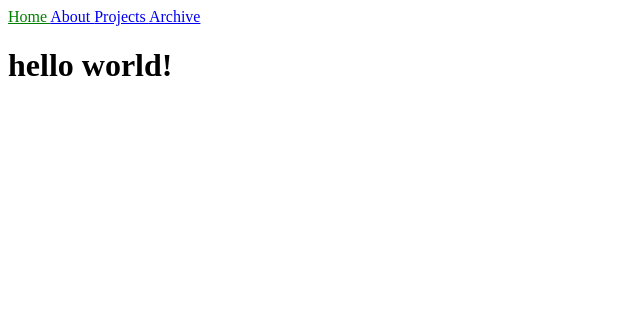
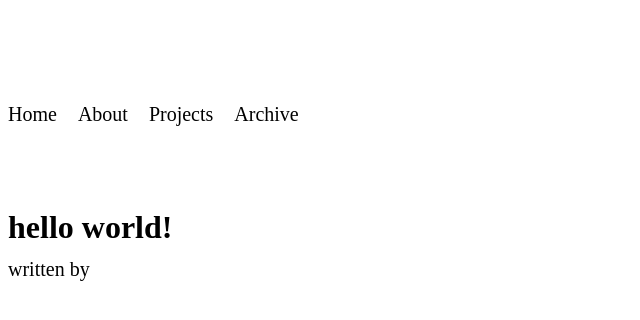
Before and after one commit to SpawnageLoong/rlcj.net, a Jekyll site: the page built from index.html, in a window 1280 px wide. Shown: the top 320 px of the page, without its empty margins (0-640 px from the left). Built offline with Jekyll 4.4.1, drawn with Linux system fonts in a browser that asks for light colours.

Commit message:
Begin copying scss from dactl

```diff
--- /dev/null
+++ b/_includes/footer.html
@@ -0,0 +1,4 @@
+<footer>
+    <span>{{ site.blog.description }}</span>
+    <span>written by {{ site.author.fullname }}</span>
+</footer>
--- /dev/null
+++ b/_includes/header.html
@@ -0,0 +1,62 @@
+<header>
+    <div class="menu">
+      <div class="logo">
+
+        <a href="{{ '/' | prepend: site.baseurl }}">{{ site.blog.title }}</a>
+        <object type="image/svg+xml" data="{{ site.blog.logo_path | relative_url }}" class="logosvg">Your browser does not support svg images</object>
+      </div>
+
+        {% include navigation.html %}
+    </div>
+    <div class="social">
+      <ul>
+        {% if site.author.youtube %}
+        <li>
+            <a href="https://youtube.com/{{ site.author.youtube }}" target="_blank" class="smaller">
+              <span class="icon-youtube"></span>
+            </a>
+        </li>
+        {% endif %}
+        {% if site.author.stackoverflow %}
+        <li>
+            <a href="https://stackoverflow.com/{{ site.author.stackoverflow }}" target="_blank" class="smaller">
+              <span class="icon-stackoverflow"></span>
+            </a>
+        </li>
+        {% endif %}
+        {% if site.author.twitter %}
+        <li>
+            <a href="https://twitter.com/{{ site.author.twitter }}" target="_blank" class="smaller">
+              <span class="icon-twitter"></span>
+            </a>
+        </li>
+        {% endif %}
+        {% if site.author.github %}
+        <li>
+            <a href="https://github.com/{{ site.author.github }}" target="_blank" class="smaller">
+              <span class="icon-github"></span>
+            </a>
+        </li>
+        {% endif %}
+        {% if site.author.mail %}
+        <li>
+            <a href="mailto:{{ site.author.mail }}" target="_blank">
+              <span class="icon-mail_outline"></span>
+            </a>
+        </li>
+        {% endif %}
+        {% if site.author.rss == true %}
+        <li>
+            <a href="{{ '/feed.xml' | prepend: site.baseurl }}" target="_blank">
+                <span class="icon-rss_feed"></span>
+            </a>
+        </li>
+        {% endif %}
+        <li>
+            <a href="#" onclick="switchTheme()" title="Switch theme?">
+              <span class="icon-invert_colors" id="theme-switcher"></span>
+            </a>
+        </li>
+      </ul>
+    </div>
+</header>
--- a/_includes/navigation.html
+++ b/_includes/navigation.html
@@ -1,7 +1,9 @@
-<nav>
+<nav class="menu">
+  <ul>
     {% for item in site.data.navigation %}
-    <a href="{{ site.baseurl }}{{ item.link }}" {% if page.url == item.link %}class="current"{% endif %}>
+    <li><a href="{{ site.baseurl }}{{ item.link }}" {% if page.url == item.link %}class="current"{% endif %}>
       {{ item.name }}
-    </a>
+    </a></li>
   {% endfor %}
-  </nav>
+  </ul>
+</nav>
--- a/_layouts/default.html
+++ b/_layouts/default.html
@@ -1,14 +1,18 @@
+---
+---
 <!doctype html>
-<html>
+<html lang="en">
   <head>
     <meta charset="utf-8">
     <title>{{ page.title }}</title>
-    <link rel="stylesheet" href="/assets/css/styles.css">
+    <link rel="stylesheet" href="{{ site.baseurl }}/assets/css/styles.css">
     {% feed_meta %}
     {% seo %}
   </head>
+
   <body>
-    {% include navigation.html %}
+    {% include header.html %}
     {{ content }}
+    {% include footer.html %}
   </body>
 </html>
--- /dev/null
+++ b/_sass/_header.scss
@@ -0,0 +1,93 @@
+// Header
+//-------------------------------
+
+header {
+    overflow: hidden;
+    margin-bottom: 5rem;
+}
+
+.logo {
+    font-size: 3.5rem;
+    font-weight: $base-font-weight-bold;
+    color: var(--link-color);
+
+    .logosvg {
+    	  height: 2.7rem;
+        -webkit-filter: var(--invert-logo-color);
+    }
+}
+
+.menu {
+    float: left;
+
+	  ul {
+	    list-style-type: none;
+	    margin-bottom: 0rem;
+	    padding: 0rem;
+	  }
+	  li {
+	    display: inline-block;
+	    margin-right: 1rem;
+	      &:last-child {
+	        margin-right: 0px;
+	      }
+        a {
+          color: var(--text-color-light);
+    	    font-size: $base-font-size;
+    	    font-weight: $base-font-weight;
+    	    display: block;
+          height: 2rem; // reset
+          .smaller {
+            font-size: 0.85em;
+          }
+        }
+	  }
+}
+
+// Social icons
+.social {
+    float: right;
+    margin-top: 1.75rem;
+    ul {
+      list-style-type: none;
+      margin: 0;
+      padding: 0;
+    }
+    li {
+      display: inline-block;
+    }
+    li a {
+      display: block;
+      color: var(--text-color-light);
+      text-align: center;
+      font-size: 1.5rem;
+      width: 2.5rem;
+
+      // ugly fix needed for theme switcher icon
+    	&:focus {
+    	  border: none;
+        &:focus:hover {
+          border-bottom: 0.15em solid;
+        }
+  	  }
+  }
+}
+
+@media (max-width: 48rem) {
+    header {
+        margin-bottom: 2rem;
+    }
+    .menu,
+    .social {
+        @include centered-block();
+    }
+    // fake it till you make it
+    .logo {
+      margin-top: 5rem;
+      .logosvg {
+        display: block;
+        margin: -9rem auto 5rem auto;
+        height: 3rem;
+      }
+    }
+}
--- /dev/null
+++ b/_sass/_mixins.scss
@@ -0,0 +1,41 @@
+// Mixins
+//-------------------------------
+
+@mixin centered-block() {
+    display: block;
+    text-align: center;
+    width: 100%;
+    padding: 0px;
+}
+
+@mixin figure2() {
+  margin-left: -1rem;
+  margin-right: -1rem;
+  background-color: var(--code-bg-color);
+}
+
+// Underline slide borders from left/right and back
+// FROM left or right
+@mixin border-slide($direction) {
+  position: relative;
+  border-bottom: 0;
+
+  &:hover, &:focus {
+    border-bottom: 0;
+  }
+
+  &:after {
+    color: inherit;
+    content: '';
+    position: absolute;
+    bottom: -0.15em;
+    #{$direction}: 0;
+    width: 0%;
+    border-bottom: 0.15em solid;
+    transition: width 0.25s ease-in-out;
+  }
+
+  &:hover:after {
+    width: 100%;
+  }
+}
--- /dev/null
+++ b/_sass/_variables.scss
@@ -0,0 +1,22 @@
+// Variables
+//-------------------------------
+
+$sans-serif: -apple-system, BlinkMacSystemFont, San Francisco Text, Helvetica, Arial, "Helvetica Neue", Roboto, "Segoe UI", sans-serif;
+$serif: Menlo, Monaco, Courier, monospace, serif;
+// $base-font-family: $sans-serif;
+$base-font-weight: 400;
+$base-font-weight-bold: 700;
+
+$base-font-size: 20px;
+$mobile-font-size: 18px;
+$lead-font-size: 1.15em;
+$blog-title-size: 2.5rem;
+$post-title-size: 4.25rem;
+$base-line-height: 1.6;
+$code-line-height: 1.4;
+
+$footnote-font-size: 0.75em;
+$magic: 1.618em;
+
+$hero-heading-color: #fff;
+$hero-date-color: #ccc;
--- a/_sass/main.scss
+++ b/_sass/main.scss
@@ -1,3 +1,139 @@
-.current {
-    color: green;
+// Base
+//-------------------------------
+
+*,
+*::before,
+*::after {
+  box-sizing: border-box;
+}
+::selection {
+  color: var(--bg-color);
+  background-color: var(--text-color);
+}
+
+body {
+    font-size: $base-font-size;
+    line-height: $base-line-height;
+    color: var(--text-color);
+    background-color: var(--bg-color);
+}
+
+.page {
+      margin-bottom: 8em;
+      }
+.wrapper {
+    max-width: 48rem;
+    margin: 4rem auto 4rem auto;
+}
+
+
+@media (max-width: 48rem) {
+    body {
+      font-size: $mobile-font-size;
+    }
+    .wrapper {
+      width: 90%;
+      margin: 3rem auto 2rem auto;
+    }
+}
+
+// Links and paragraphs
+//-------------------------------
+
+a, .a {
+  color: var(--link-color);
+  text-decoration: none;
+  position: relative;
+  border-bottom: 0.18rem solid transparent;
+  transition: border 0.15s;
+
+    &:hover, &:focus {
+      text-decoration: none;
+      border-bottom: 0.15em solid;
+    }
+    strong {
+      color: inherit;
+    }
+}
+
+// Headings
+//-------------------------------
+
+h1, h2, h3, h4, h5, h6 {
+  margin-bottom: .5rem;
+  font-weight: $base-font-weight-bold;
+  line-height: 1.1;
+  color: var(--text-color);
+  text-rendering: optimizeLegibility;
+}
+
+h1 {
+  font-size: 2rem;
+}
+
+h2 {
+  margin-top: 2.5rem;
+  font-size: 1.5rem;
+}
+
+h3 {
+  margin-top: 1.5rem;
+  font-size: 1.25rem;
+}
+
+h4, h5, h6 {
+  margin-top: 1rem;
+  font-size: 1rem;
+}
+
+b,
+strong {
+  color: var(--text-color);
+}
+
+dt {
+  font-weight: $base-font-weight-bold;
+}
+
+dd {
+  margin-bottom: .5rem;
+}
+
+abbr {
+  font-size: 85%;
+  font-weight: $base-font-weight-bold;
+  color: var(--text-color);
+  text-transform: uppercase;
+
+  &[title] {
+    cursor: help;
+    border-bottom: 1px dotted var(--text-color-light);
   }
+}
+
+strong {
+    color: var(--text-color);
+}
+
+// Lists, blockquotes
+//-------------------------------
+
+ul, ol, dl {
+  margin-top: 0;
+  margin-bottom: 1.5rem;
+}
+
+// HR, IMG
+//-------------------------------
+
+hr {
+  margin-bottom: 4em;
+  max-width: 30%;
+  border: 0.1em solid var(--shadow-color);
+}
+
+img {
+    margin: 2.5rem auto;
+    display: block;
+    max-width: 100%;
+}
--- a/assets/css/styles.scss
+++ b/assets/css/styles.scss
@@ -1,3 +1,11 @@
 ---
 ---
+
+@charset "utf-8";
+
+@import "mixins";
+@import "variables";
+
 @import "main";
+
+@import "header";
```
